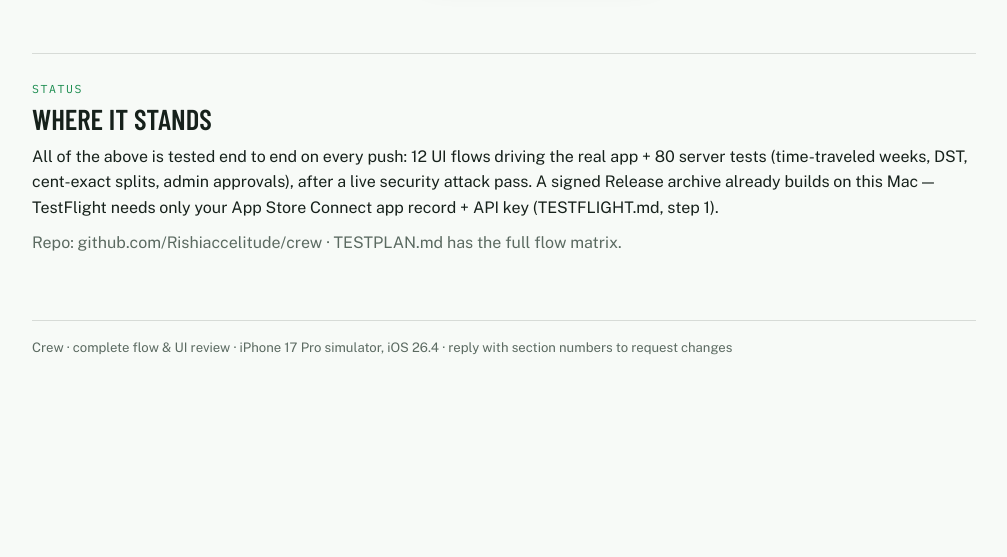
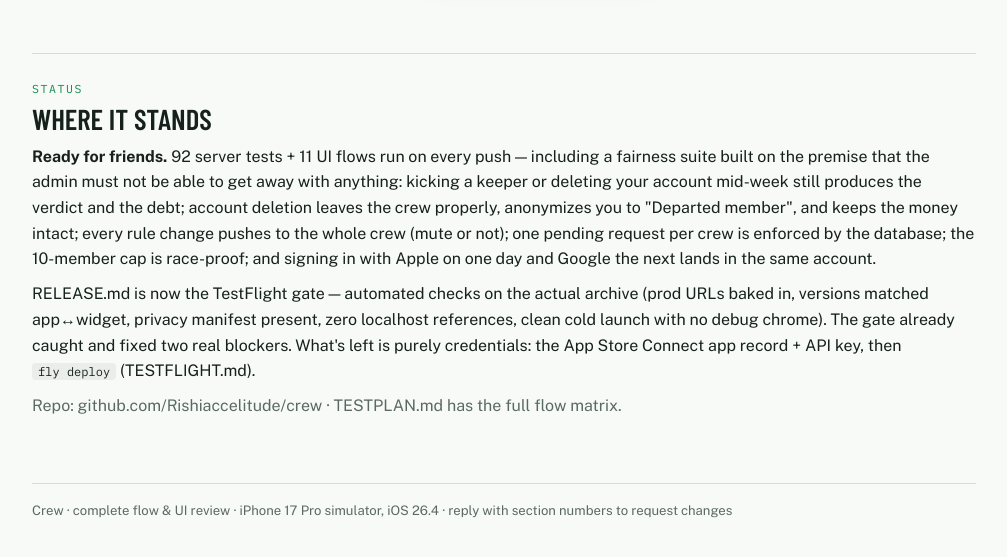
Before and after one commit to Rishiaccelitude/crew-walkthrough, a plain HTML site: page index.html in a window 1280 px wide. Shown: the part 8442-8999 px from the top of the page, without its empty margins (136-1143 px from the left). Before the commit the page ends 8896 px from the top, so only its background shows below. Drawn offline with nearby package versions, Linux system fonts and the light colour scheme.

Commit message:
Where it stands: fairness hardening + TestFlight gate status
Co-Authored-By: Claude Fable 5 <noreply@anthropic.com>

```diff
--- a/index.html
+++ b/index.html
@@ -248,7 +248,8 @@
   <section>
     <div class="eyebrow">Status</div>
     <h2>Where it stands</h2>
-    <p>All of the above is tested end to end on every push: 12 UI flows driving the real app + 80 server tests (time-traveled weeks, DST, cent-exact splits, admin approvals), after a live security attack pass. A signed Release archive already builds on this Mac — TestFlight needs only your App Store Connect app record + API key (TESTFLIGHT.md, step 1).</p>
+    <p><b>Ready for friends.</b> 92 server tests + 11 UI flows run on every push — including a fairness suite built on the premise that the admin must not be able to get away with anything: kicking a keeper or deleting your account mid-week still produces the verdict and the debt; account deletion leaves the crew properly, anonymizes you to "Departed member", and keeps the money intact; every rule change pushes to the whole crew (mute or not); one pending request per crew is enforced by the database; the 10-member cap is race-proof; and signing in with Apple on one day and Google the next lands in the same account.</p>
+    <p>RELEASE.md is now the TestFlight gate — automated checks on the actual archive (prod URLs baked in, versions matched app↔widget, privacy manifest present, zero localhost references, clean cold launch with no debug chrome). The gate already caught and fixed two real blockers. What's left is purely credentials: the App Store Connect app record + API key, then <span class="id">fly deploy</span> (TESTFLIGHT.md).</p>
     <p class="muted">Repo: github.com/Rishiaccelitude/crew · TESTPLAN.md has the full flow matrix.</p>
   </section>
 
```
